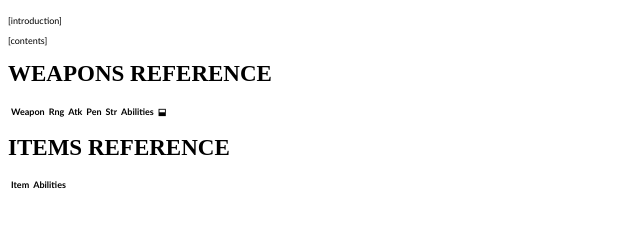
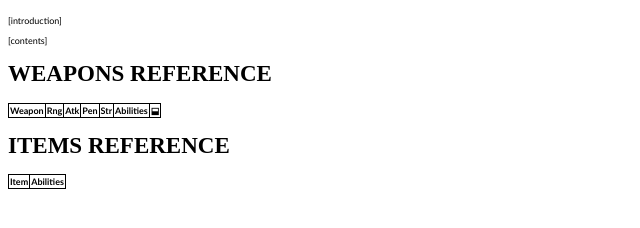
Before and after one commit to SuitablyMysterious/Wild-Cosmos, a plain HTML site: page templates/template.html in a window 1280 px wide. Shown: the part 42-270 px from the top of the page, without its empty margins (0-640 px from the left). Drawn offline with Linux system fonts and the light colour scheme; a web font is replaced by a local one.

Commit message:
Update CSS

```diff
--- a/templates/template.css
+++ b/templates/template.css
@@ -12,6 +12,7 @@ h2 {
 p {
     font-family: "Calibri";
     font-size: 9px;
+    text-align: left;
 }
 
 tr {
@@ -19,3 +20,9 @@ tr {
     font-size: 9px;
     font-weight: bold;
 }
+
+table, th, td {
+  border: 1px solid black;
+  border-collapse: collapse;
+  text-align: left;
+}
```
